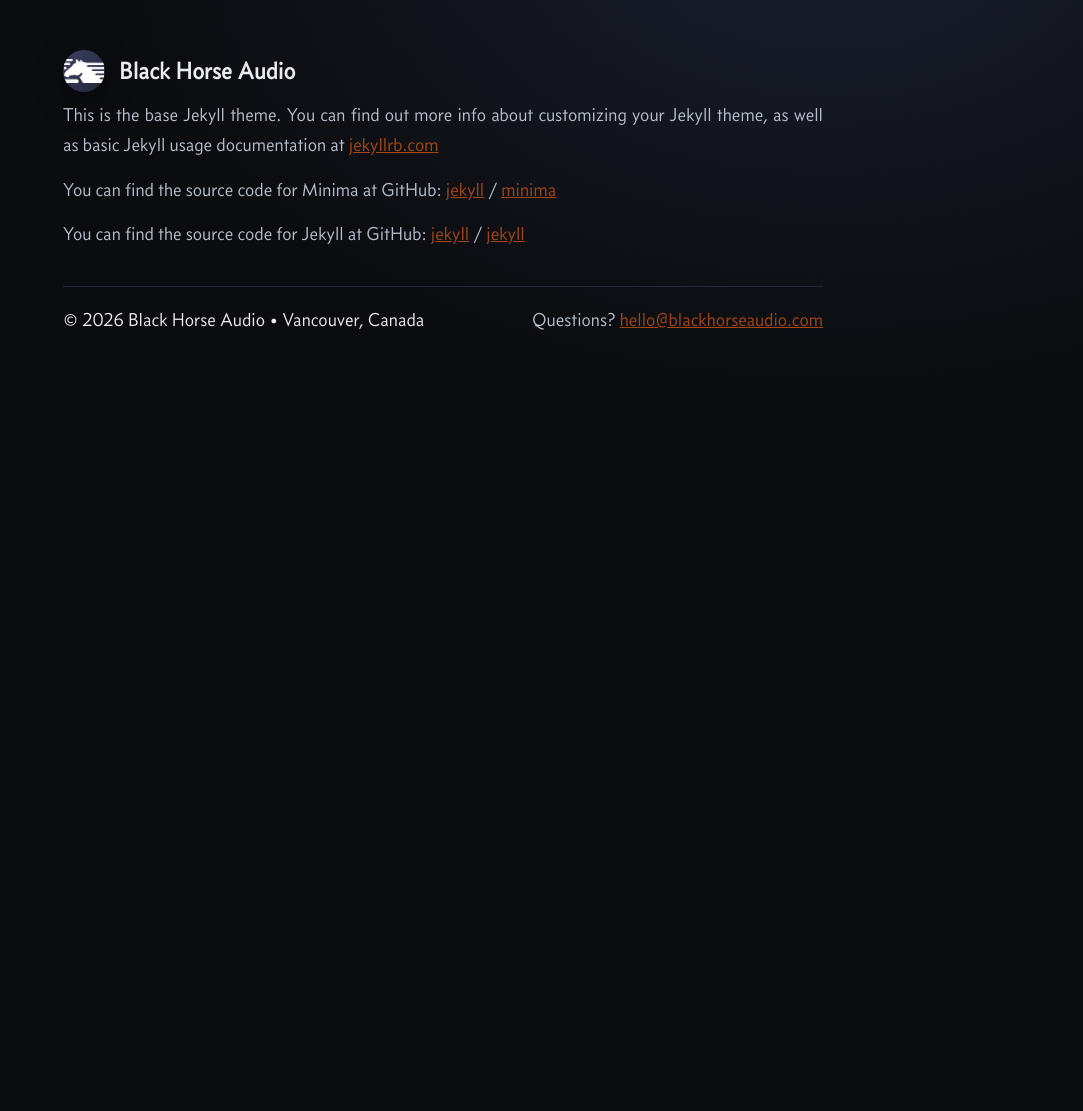
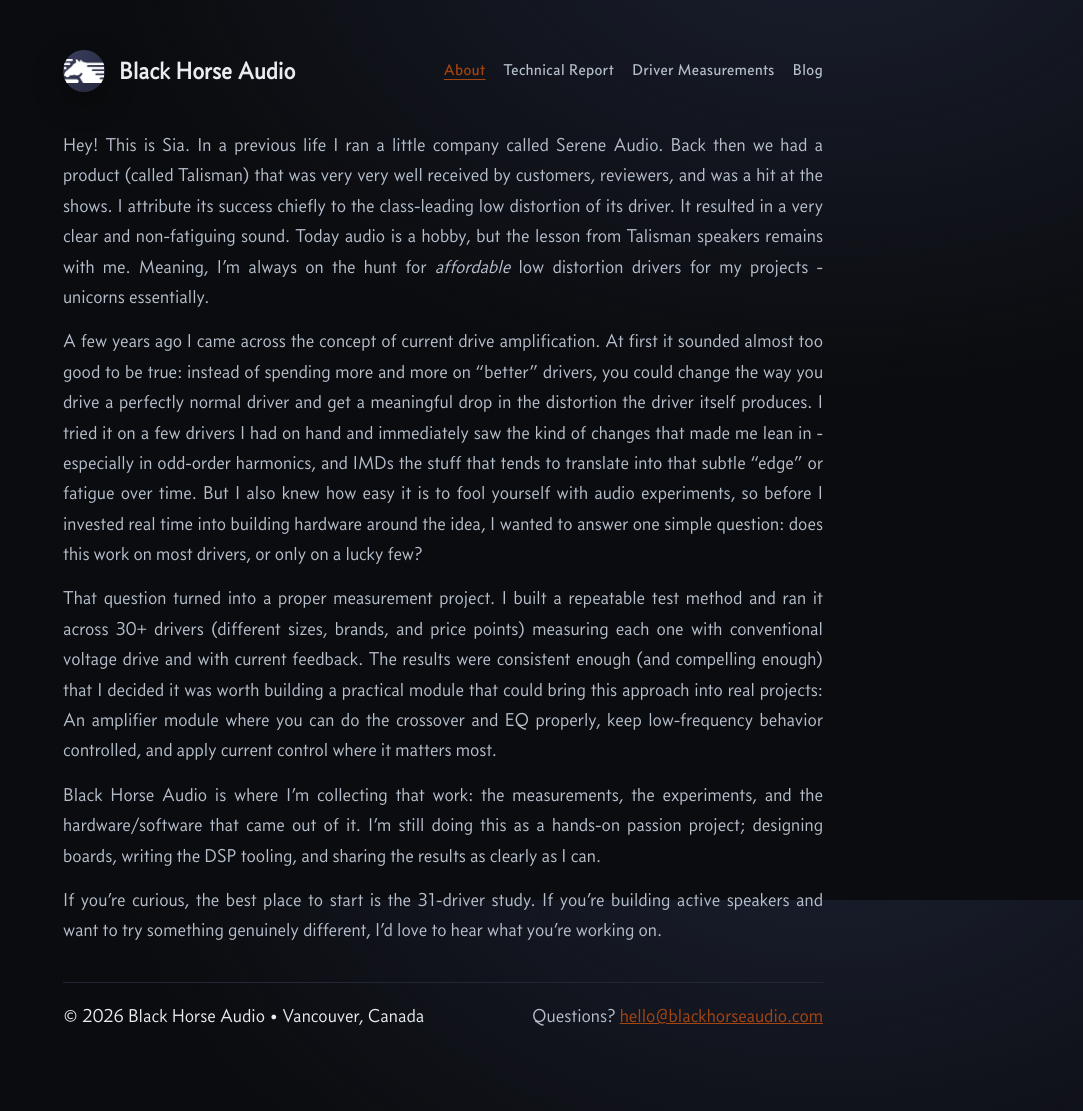
Before and after one commit to siarez/blackhorseaudio.com, a Jekyll site: the page built from about.markdown, in a window 1280 px wide. Shown: the whole page, without its empty margins (197-1280 px from the left). Built offline with Jekyll 4.4.1, drawn with Linux system fonts in a browser that asks for light colours; before the commit the page ends 900 px from its top, so only the background shows below that.

```diff
--- /dev/null
+++ b/_includes/site_nav.html
@@ -0,0 +1,6 @@
+<nav class="site-nav" aria-label="Primary">
+  <a href="{{ '/about/' | relative_url }}"{% if page.url == '/about/' %} aria-current="page"{% endif %}>About</a>
+  <a href="{{ '/current-feedback-study/' | relative_url }}"{% if page.url == '/current-feedback-study/' %} aria-current="page"{% endif %}>Technical Report</a>
+  <a href="{{ '/driver-comparison/' | relative_url }}"{% if page.url == '/driver-comparison/' %} aria-current="page"{% endif %}>Driver Measurements</a>
+  <a href="{{ '/blog/' | relative_url }}"{% if page.url == '/blog/' %} aria-current="page"{% endif %}>Blog</a>
+</nav>
--- a/_layouts/page.html
+++ b/_layouts/page.html
@@ -60,6 +60,7 @@
           </span>
           <span class="brand-name">Black Horse Audio</span>
         </a>
+        {% include site_nav.html %}
       </header>
       {% if page.hero_image %}
       <div class="page-hero">
@@ -117,6 +118,7 @@
           </span>
           <span class="brand-name">Black Horse Audio</span>
         </a>
+        {% include site_nav.html %}
       </header>
       {% if page.hero_image %}
       <div class="page-hero">
--- a/_layouts/post.html
+++ b/_layouts/post.html
@@ -46,6 +46,7 @@
           </span>
           <span class="brand-name">Black Horse Audio</span>
         </a>
+        {% include site_nav.html %}
       </header>
       <article class="content">
         <h1>{{ page.title }}</h1>
--- a/about.markdown
+++ b/about.markdown
@@ -2,17 +2,36 @@
 layout: page
 title: About
 permalink: /about/
+description: "About Black Horse Audio and the Band-Selective Current Drive project."
 ---
 
-This is the base Jekyll theme. You can find out more info about customizing your Jekyll theme, as well as basic Jekyll usage documentation at [jekyllrb.com](https://jekyllrb.com/)
+<!-- <figure class="float-quarter-left">
+  <img src="/assets/images/sia.jpeg" alt="Driver excursion versus frequency" />
+</figure> -->
+Hey! This is Sia. In a previous life I ran a little company called Serene Audio.
+Back then we had a product (called Talisman) that was very very well received by customers, reviewers, and was a hit at the shows.
+I attribute its success chiefly to the class-leading low distortion of its driver.
+It resulted in a very clear and non-fatiguing sound.
+Today audio is a hobby, but the lesson from Talisman speakers remains with me.
+Meaning, I'm always on the hunt for *affordable* low distortion drivers for my projects - unicorns essentially.
 
-You can find the source code for Minima at GitHub:
-[jekyll][jekyll-organization] /
-[minima](https://github.com/jekyll/minima)
+A few years ago I came across the concept of current drive amplification.
+At first it sounded almost too good to be true: instead of spending more and more on “better” drivers,
+you could change the way you drive a perfectly normal driver and get a meaningful drop in the distortion the driver itself produces.
+I tried it on a few drivers I had on hand and immediately saw the kind of changes that made me lean in - especially in odd-order harmonics, and IMDs
+the stuff that tends to translate into that subtle “edge” or fatigue over time.
+But I also knew how easy it is to fool yourself with audio experiments,
+so before I invested real time into building hardware around the idea,
+I wanted to answer one simple question: does this work on most drivers, or only on a lucky few?
 
-You can find the source code for Jekyll at GitHub:
-[jekyll][jekyll-organization] /
-[jekyll](https://github.com/jekyll/jekyll)
+That question turned into a proper measurement project.
+I built a repeatable test method and ran it across 30+ drivers (different sizes, brands, and price points) measuring each one with conventional voltage drive and with current feedback.
+The results were consistent enough (and compelling enough) that I decided it was worth building a practical module that could bring this approach into real projects:
+An amplifier module where you can do the crossover and EQ properly, keep low-frequency behavior controlled, and apply current control where it matters most.
 
+Black Horse Audio is where I’m collecting that work:
+the measurements, the experiments, and the hardware/software that came out of it.
+I’m still doing this as a hands-on passion project; designing boards, writing the DSP tooling, and sharing the results as clearly as I can.
 
-[jekyll-organization]: https://github.com/jekyll
+If you’re curious, the best place to start is the 31-driver study.
+If you’re building active speakers and want to try something genuinely different, I’d love to hear what you’re working on.
--- a/assets/main.scss
+++ b/assets/main.scss
@@ -53,13 +53,31 @@ a > *{color: var(--parent-color);}
 .wrap{max-width:var(--maxw); margin:0 auto; padding:32px 20px 80px;}
 .wrap-narrow{max-width:var(--maxw-narrow);}
 .wrap-wide{max-width:1320px;}
-header{display:flex; align-items:center; justify-content:space-between; gap:16px; padding:18px 0 8px;}
+header{display:flex; align-items:center; justify-content:space-between; gap:16px; padding:18px 0 2em;}
 .brand{display:flex; align-items:center; gap:14px; text-decoration:none;}
 .brand-logo{width:42px; height:42px; border-radius:50%; background: linear-gradient(135deg, #3b3f60, #23263a); display:grid; place-items:center; box-shadow:var(--shadow); overflow:hidden; color:#fff}
 .brand-logo svg, .brand-logo img{width:40px; height:auto; display:block;}
 .brand-logo img{filter: brightness(0) invert(1); object-fit:contain; object-position:center}
 .brand-name{font-size: 24px; font-weight:700; letter-spacing:.2px;}
 .brand .brand-name{color: var(--text);}
+.site-nav{display:flex; align-items:center; gap:18px; flex-wrap:wrap;}
+.site-nav a{
+  font-family: concourse-t4, ui-sans-serif, system-ui, -apple-system, Segoe UI, Roboto, Inter, Helvetica, Arial, "Apple Color Emoji","Segoe UI Emoji";
+  font-size:16px;
+  letter-spacing:.03em;
+  text-decoration:none;
+  color:var(--muted);
+}
+.site-nav a:hover{color:rgb(164, 70, 18);}
+.site-nav a[aria-current="page"]{
+  color:rgb(164, 70, 18);
+  text-decoration:underline;
+  text-underline-offset:4px;
+}
+@media (max-width:960px){
+  header{align-items:flex-start;}
+  .site-nav{width:100%; gap:12px;}
+}
 
 .hero{display:grid; grid-template-columns: 1.0fr 1.4fr; gap:28px; align-items:center; margin-top:24px;}
 .hero ul{
@@ -253,6 +271,12 @@ details > div{padding:0 16px 16px}
   margin-top:6px;
 }
 .clear-float{clear:both;}
+
+.float-quarter-left{
+  float:left;
+  width:25%;
+  margin:4px 18px 0px 0px;
+}
 
 /* Image lightbox */
 img.zoomable{cursor:zoom-in;}
--- a/index.html
+++ b/index.html
@@ -17,6 +17,7 @@ description: "Band‑Selective Current Drive amplifier module with built‑in DS
       </span>
       <span class="brand-name">Black Horse Audio</span>
     </a>
+    {% include site_nav.html %}
   </header>
 
   <section class="hero">
@@ -62,7 +63,7 @@ description: "Band‑Selective Current Drive amplifier module with built‑in DS
     </p>
     <p class="">
       My amplifier module <strong>targets the driver</strong>: It uses Band‑Selective Current Drive <strong>(BSCD)</strong>.
-      It behaves like a normal voltage amp at low frequencies (i.e. high damping factor),
+      It behaves like a conventional voltage amp at low frequencies (i.e. high damping factor),
       then transitions to <strong>current control</strong> through the rest of the band to clean up driver distortions.
       <!--— where driver nonlinearities tend to show up as the kind of distortion that blurs detail.-->
       </p>
```
Also changed, not shown: _posts/2026-03-04-extended_bass_trick.markdown (+12 -9 lines), assets/images/sia.jpeg (added).
